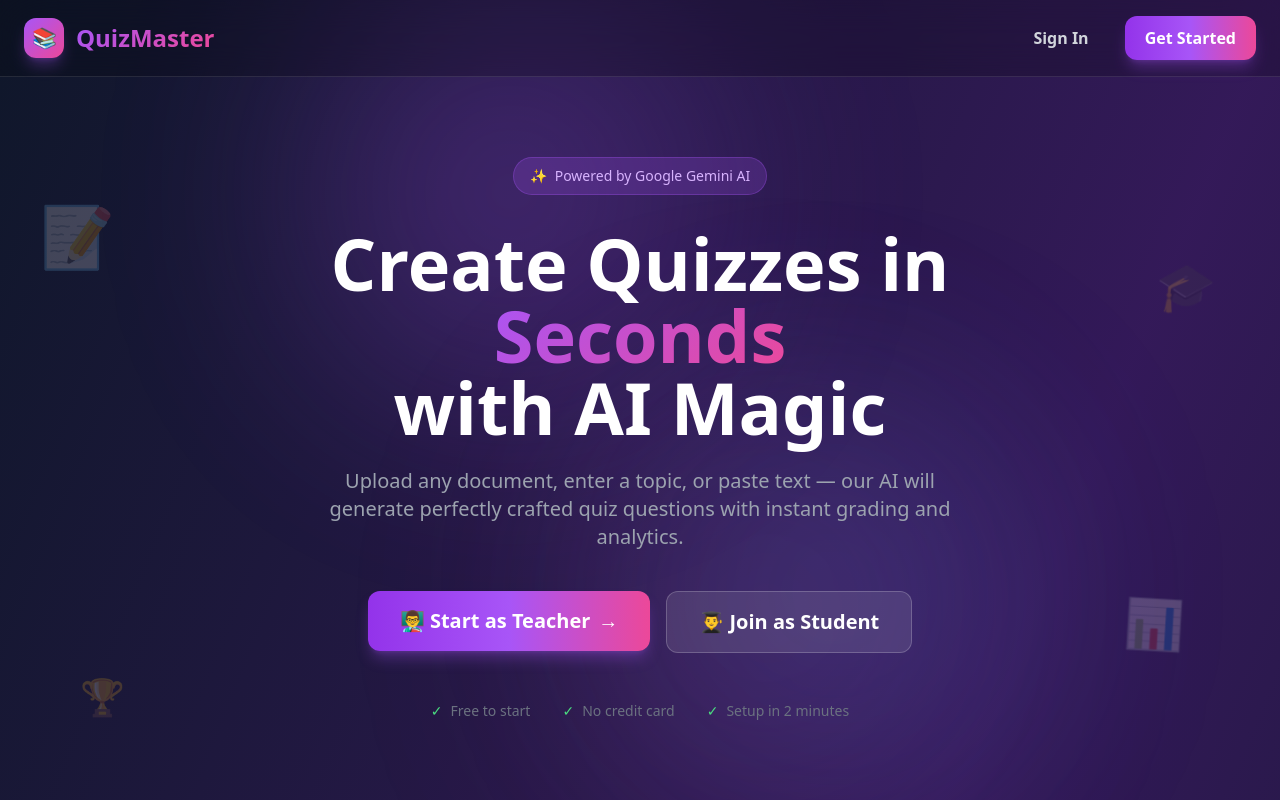
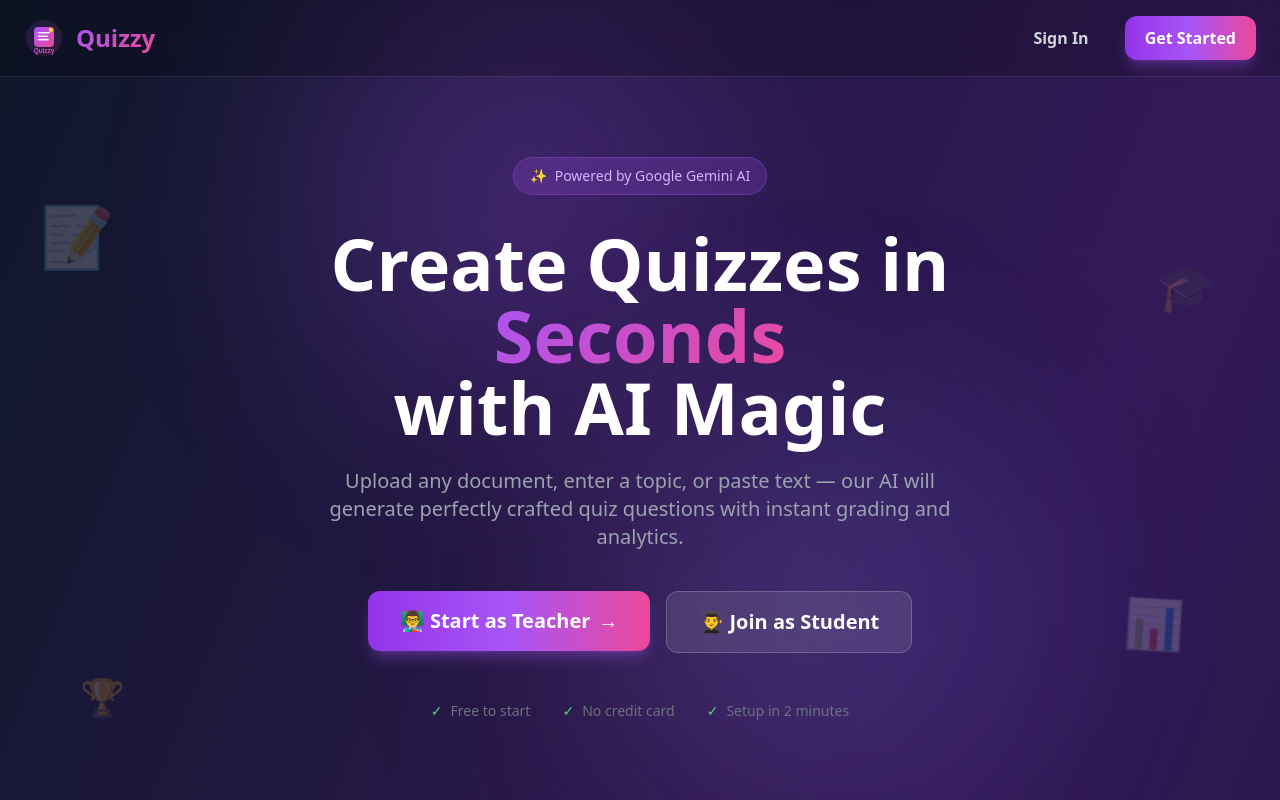
Before and after one commit to fahadkhalid695/Quizzy, a Next.js app: page / in a window 1280 px wide. Shown: the top 800 px of the page. Built offline with nearby package versions, Linux system fonts and the light colour scheme.

Commit message:
feat: Implement initial Next.js application structure, global layout, and marketing landing page.

```diff
--- a/src/app/auth/layout.tsx
+++ b/src/app/auth/layout.tsx
@@ -22,7 +22,7 @@ export default function AuthLayout({
             <div className="w-14 h-14 rounded-2xl bg-gradient-to-br from-purple-500 to-pink-500 flex items-center justify-center text-white text-2xl shadow-lg shadow-purple-500/30">
               📚
             </div>
-            <span className="text-3xl font-bold text-white">QuizMaster</span>
+            <span className="text-3xl font-bold text-white">Quizzy</span>
           </Link>
 
           {/* Illustration */}
--- a/src/app/layout.tsx
+++ b/src/app/layout.tsx
@@ -3,15 +3,31 @@ import '@/styles/globals.css'
 import Providers from '@/components/common/Providers'
 
 export const metadata: Metadata = {
-  title: 'QuizMaster - AI-Powered Quiz Platform',
+  title: 'Quizzy - AI-Powered Quiz Platform',
   description:
     'Comprehensive Quiz Management System with AI-powered test generation, auto-grading, and analytics',
-  keywords: ['quiz', 'test', 'education', 'learning management system', 'AI'],
+  keywords: ['quiz', 'test', 'education', 'learning management system', 'AI', 'Quizzy', 'exam', 'student', 'teacher'],
+  authors: [{ name: 'Quizzy Team' }],
+  metadataBase: new URL('https://quizzy.app'),
   openGraph: {
     type: 'website',
     locale: 'en_US',
-    url: 'https://quizmaster.app',
-    siteName: 'QuizMaster',
+    url: 'https://quizzy.app',
+    siteName: 'Quizzy',
+    title: 'Quizzy - AI-Powered Quiz Platform',
+    description: 'Transform education with AI-powered quizzes, real-time analytics, and instant grading.',
+  },
+  twitter: {
+    card: 'summary_large_image',
+    title: 'Quizzy - AI-Powered Quiz Platform',
+    description: 'Transform education with AI-powered quizzes, real-time analytics, and instant grading.',
+  },
+  robots: {
+    index: true,
+    follow: true,
+  },
+  icons: {
+    icon: '/quizzy-logo.svg',
   },
 }
 
--- a/src/app/page.tsx
+++ b/src/app/page.tsx
@@ -2,6 +2,7 @@
 
 import React from 'react'
 import Link from 'next/link'
+import Image from 'next/image'
 import Button from '@/components/ui/Button'
 
 export default function Home() {
@@ -66,10 +67,16 @@ export default function Home() {
         <div className="container mx-auto px-6 py-4">
           <div className="flex justify-between items-center">
             <div className="flex items-center gap-3">
-              <div className="w-10 h-10 rounded-xl bg-gradient-to-br from-purple-500 to-pink-500 flex items-center justify-center text-white text-xl shadow-lg shadow-purple-500/30">
-                📚
+              <div className="w-10 h-10 relative">
+                <Image
+                  src="/quizzy-logo.svg"
+                  alt="Quizzy Logo"
+                  fill
+                  className="object-contain"
+                  priority
+                />
               </div>
-              <h1 className="text-2xl font-bold gradient-text">QuizMaster</h1>
+              <h1 className="text-2xl font-bold gradient-text">Quizzy</h1>
             </div>
             <div className="flex items-center gap-4">
               <Link href="/auth/login">
@@ -245,7 +252,7 @@ export default function Home() {
               Ready to Transform Your Teaching?
             </h2>
             <p className="text-xl text-gray-400 mb-8">
-              Join thousands of educators already using QuizMaster
+              Join thousands of educators already using Quizzy
             </p>
             <Link href="/auth/register">
               <Button variant="primary" size="xl">
@@ -260,7 +267,7 @@ export default function Home() {
       <footer className="relative z-10 py-8 border-t border-white/10">
         <div className="container mx-auto px-6 text-center">
           <p className="text-gray-500 text-sm">
-            © 2026 QuizMaster. All rights reserved. | Built with ❤️ for educators
+            © 2026 Quizzy. All rights reserved. | Built with ❤️ for educators
           </p>
         </div>
       </footer>
--- a/src/app/student/dashboard/page.tsx
+++ b/src/app/student/dashboard/page.tsx
@@ -207,7 +207,7 @@ export default function StudentDashboard() {
             <div className="w-10 h-10 rounded-xl bg-gradient-to-br from-purple-500 to-pink-500 flex items-center justify-center text-white shadow-lg shadow-purple-500/30">
               📚
             </div>
-            <span className="font-bold text-xl gradient-text">QuizMaster</span>
+            <span className="font-bold text-xl gradient-text">Quizzy</span>
           </Link>
           <div className="flex gap-2">
             {/* Close button on mobile */}
@@ -240,8 +240,7 @@ export default function StudentDashboard() {
               <Component
                 key={item.label}
                 {...props as any}
-                className={`flex items-center gap-3 px-4 py-3 rounded-xl transition-all duration-200 group w-full ${
-                  isActive
+                className={`flex items-center gap-3 px-4 py-3 rounded-xl transition-all duration-200 group w-full ${isActive
                     ? 'bg-gradient-to-r from-purple-500/20 to-pink-500/20 border border-purple-500/30 text-white'
                     : 'text-gray-400 hover:bg-white/5 hover:text-white'
                   }`}
@@ -299,7 +298,7 @@ export default function StudentDashboard() {
               <div className="w-8 h-8 rounded-lg bg-gradient-to-br from-purple-500 to-pink-500 flex items-center justify-center text-white shadow-lg shadow-purple-500/30">
                 📚
               </div>
-              <span className="font-bold text-lg gradient-text">QuizMaster</span>
+              <span className="font-bold text-lg gradient-text">Quizzy</span>
             </Link>
             <div className="w-8 h-8 rounded-full bg-gradient-to-br from-purple-400 to-pink-400 flex items-center justify-center text-white font-bold text-xs">
               {user.firstName[0]}{user.lastName[0]}
@@ -434,8 +433,7 @@ export default function StudentDashboard() {
                                   <span className="hidden sm:inline">•</span>
                                   <span>📊 {test.totalMarks} marks</span>
                                   <span className="hidden sm:inline">•</span>
-                              <span className={`px-2 py-0.5 rounded-full text-xs font-medium ${
-                                difficultyColor === 'green' ? 'bg-green-500/20 text-green-400' :
+                                  <span className={`px-2 py-0.5 rounded-full text-xs font-medium ${difficultyColor === 'green' ? 'bg-green-500/20 text-green-400' :
                                       difficultyColor === 'yellow' ? 'bg-yellow-500/20 text-yellow-400' :
                                         'bg-red-500/20 text-red-400'
                                     }`}>
--- a/src/app/teacher/dashboard/page.tsx
+++ b/src/app/teacher/dashboard/page.tsx
@@ -199,7 +199,7 @@ export default function TeacherDashboard() {
             <div className="w-10 h-10 rounded-xl bg-gradient-to-br from-purple-500 to-pink-500 flex items-center justify-center text-white shadow-lg shadow-purple-500/30">
               📚
             </div>
-            <span className="font-bold text-xl gradient-text">QuizMaster</span>
+            <span className="font-bold text-xl gradient-text">Quizzy</span>
           </Link>
           <div className="flex gap-2">
             {/* Close button on mobile */}
@@ -226,11 +226,10 @@ export default function TeacherDashboard() {
               key={item.label}
               href={item.href}
               onClick={() => setMobileMenuOpen(false)}
-              className={`flex items-center gap-3 px-4 py-3 rounded-xl transition-all duration-200 group ${
-                item.active
+              className={`flex items-center gap-3 px-4 py-3 rounded-xl transition-all duration-200 group ${item.active
                   ? 'bg-gradient-to-r from-purple-500/20 to-pink-500/20 border border-purple-500/30 text-white'
                   : 'text-gray-400 hover:bg-white/5 hover:text-white'
-              }`}
+                }`}
             >
               <span className={`text-xl ${item.active ? '' : 'group-hover:scale-110 transition-transform'}`}>
                 {item.icon}
@@ -279,7 +278,7 @@ export default function TeacherDashboard() {
               <div className="w-8 h-8 rounded-lg bg-gradient-to-br from-purple-500 to-pink-500 flex items-center justify-center text-white shadow-lg shadow-purple-500/30">
                 📚
               </div>
-              <span className="font-bold text-lg gradient-text">QuizMaster</span>
+              <span className="font-bold text-lg gradient-text">Quizzy</span>
             </Link>
             <div className="w-8 h-8 rounded-full bg-gradient-to-br from-purple-400 to-pink-400 flex items-center justify-center text-white font-bold text-xs">
               {user.firstName[0]}{user.lastName[0]}
```
Also changed, not shown: logo/quizzy-logo.svg (added), public/quizzy-logo.svg (added). Lines whose indentation alone changed are shown as unchanged.
